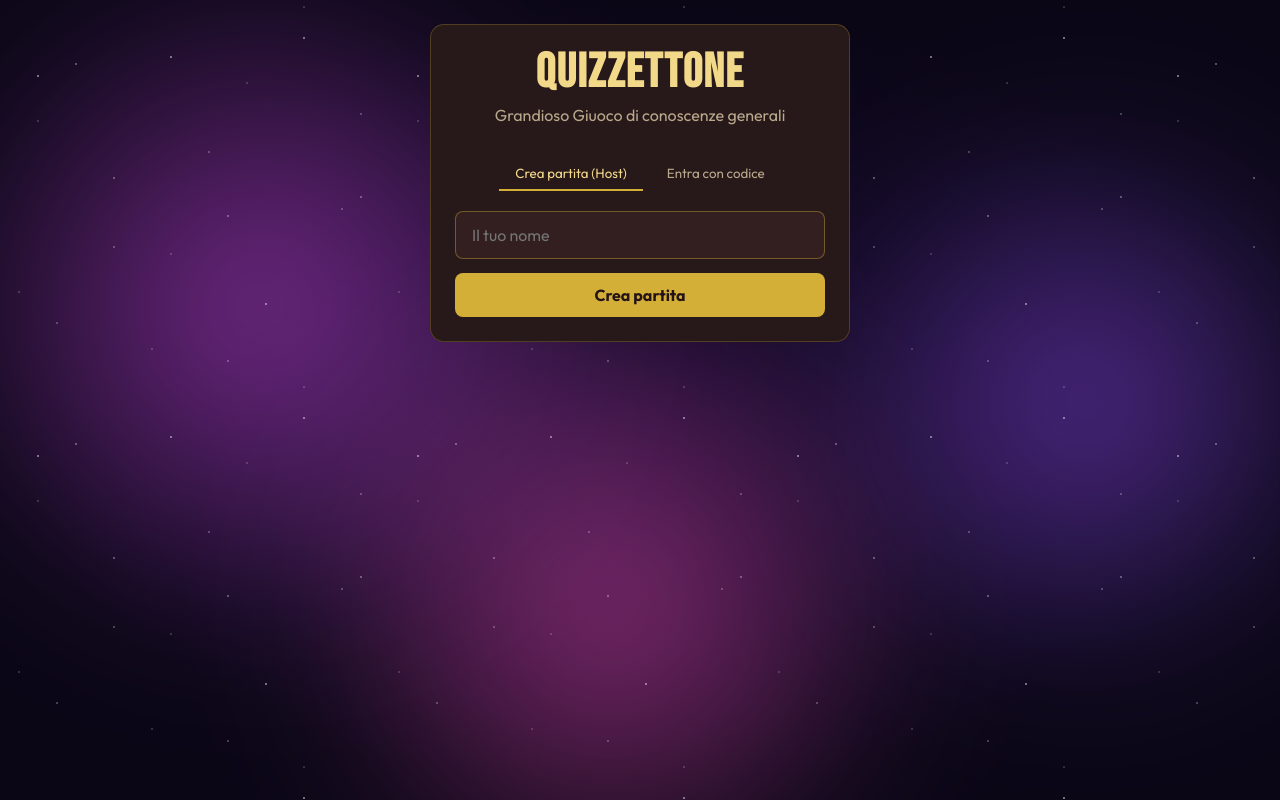
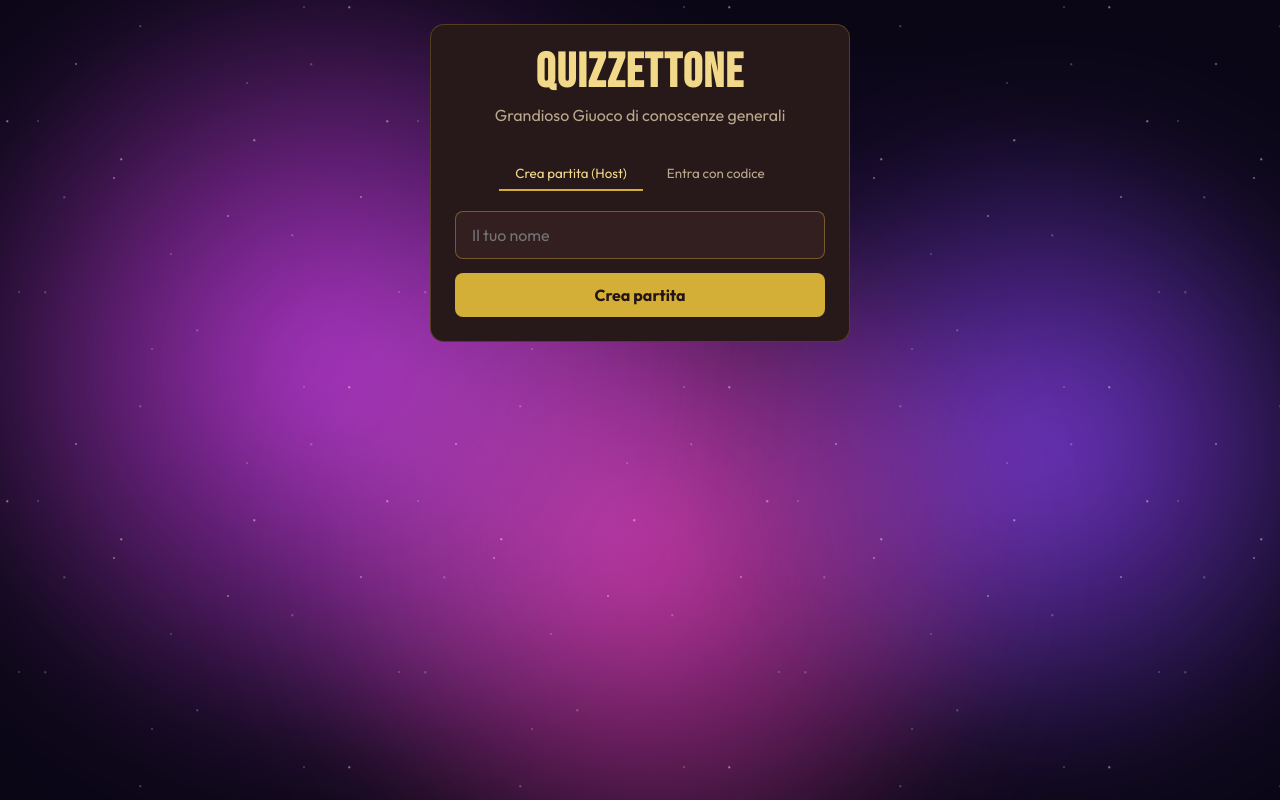
Before and after one commit to PELIPUBICI55/quizzettone2, a React (Vite) app: page / in a window 1280 px wide. Built offline with nearby package versions, Linux system fonts and the light colour scheme.

Commit message:
prova sondo 2

```diff
--- a/src/components/Board.tsx
+++ b/src/components/Board.tsx
@@ -153,25 +153,36 @@ export function Board({ state }: Props) {
       <svg viewBox="0 0 800 800" style={{ width: "100%", maxWidth: 720, display: "block", margin: "0 auto" }}>
         <defs>
           <radialGradient id="cloudHighlight" cx="35%" cy="25%" r="65%">
-            <stop offset="0%" stopColor="#ffffff" stopOpacity="0.55" />
+            <stop offset="0%" stopColor="#ffffff" stopOpacity="0.75" />
             <stop offset="100%" stopColor="#ffffff" stopOpacity="0" />
           </radialGradient>
           <linearGradient id="cloudStreak" x1="0%" y1="0%" x2="100%" y2="100%">
-            <stop offset="0%" stopColor="#e879f9" stopOpacity="0.55" />
-            <stop offset="50%" stopColor="#a855f7" stopOpacity="0.3" />
-            <stop offset="100%" stopColor="#e879f9" stopOpacity="0" />
+            <stop offset="0%" stopColor="#f472f4" stopOpacity="0.8" />
+            <stop offset="50%" stopColor="#a855f7" stopOpacity="0.5" />
+            <stop offset="100%" stopColor="#f472f4" stopOpacity="0" />
           </linearGradient>
-          <filter id="cloudShadow" x="-50%" y="-50%" width="200%" height="200%">
-            <feDropShadow dx="0" dy="7" stdDeviation="7" floodColor="#000" floodOpacity="0.45" />
+          <filter id="cloudShadow" x="-60%" y="-60%" width="220%" height="220%">
+            <feDropShadow dx="0" dy="8" stdDeviation="10" floodColor="#000" floodOpacity="0.55" />
+          </filter>
+          <filter id="bridgeGlow" x="-100%" y="-100%" width="300%" height="300%">
+            <feGaussianBlur stdDeviation="5" result="blur" />
+            <feMerge>
+              <feMergeNode in="blur" />
+              <feMergeNode in="SourceGraphic" />
+            </feMerge>
           </filter>
           <linearGradient id="tileBevel" x1="0%" y1="0%" x2="100%" y2="100%">
-            <stop offset="0%" stopColor="#4a3320" />
-            <stop offset="50%" stopColor="#c99a55" />
-            <stop offset="100%" stopColor="#3a2412" />
+            <stop offset="0%" stopColor="#f0abfc" />
+            <stop offset="50%" stopColor="#a855f7" />
+            <stop offset="100%" stopColor="#5b21b6" />
+          </linearGradient>
+          <linearGradient id="bridgeBase" x1="0%" y1="0%" x2="100%" y2="100%">
+            <stop offset="0%" stopColor="#e879f9" />
+            <stop offset="100%" stopColor="#6d28d9" />
           </linearGradient>
         </defs>
 
-        {/* ponti */}
+        {/* ponti energetici */}
         {state.board.edges.map((edge) => {
           const a = nodePos(edge.a, state.worlds);
           const b = nodePos(edge.b, state.worlds);
@@ -180,7 +191,7 @@ export function Board({ state }: Props) {
           const len = Math.sqrt(dx * dx + dy * dy) || 1;
           const px = -dy / len;
           const py = dx / len;
-          const shadowOffset = 6;
+          const shadowOffset = 7;
           const tiles = Array.from({ length: edge.length }, (_, k) => {
             const t = (k + 1) / (edge.length + 1);
             return lerp(a, b, t);
@@ -194,31 +205,42 @@ export function Board({ state }: Props) {
                 x2={b.x + px * shadowOffset}
                 y2={b.y + py * shadowOffset}
                 stroke="#000000"
-                strokeWidth={12}
+                strokeWidth={14}
                 strokeLinecap="round"
-                opacity={0.35}
+                opacity={0.5}
               />
-              <line x1={a.x} y1={a.y} x2={b.x} y2={b.y} stroke="url(#tileBevel)" strokeWidth={11} strokeLinecap="round" opacity={0.85} />
+              <line
+                x1={a.x}
+                y1={a.y}
+                x2={b.x}
+                y2={b.y}
+                stroke="url(#bridgeBase)"
+                strokeWidth={13}
+                strokeLinecap="round"
+                opacity={0.95}
+                filter="url(#bridgeGlow)"
+              />
               {tiles.map((t, i) => (
                 <g key={i}>
                   <rect
-                    x={t.x - 12 + px * 2}
-                    y={t.y - 12 + py * 2}
-                    width={24}
-                    height={24}
-                    rx={5}
+                    x={t.x - 13 + px * 3}
+                    y={t.y - 13 + py * 3}
+                    width={26}
+                    height={26}
+                    rx={6}
                     fill="#000000"
-                    opacity={0.3}
+                    opacity={0.35}
                   />
                   <rect
-                    x={t.x - 12}
-                    y={t.y - 12}
-                    width={24}
-                    height={24}
-                    rx={5}
+                    x={t.x - 13}
+                    y={t.y - 13}
+                    width={26}
+                    height={26}
+                    rx={6}
                     fill="url(#tileBevel)"
-                    stroke="var(--gold-soft)"
+                    stroke="#ffffff"
                     strokeWidth={1.5}
+                    strokeOpacity={0.7}
                   />
                 </g>
               ))}
--- a/src/index.css
+++ b/src/index.css
@@ -47,49 +47,49 @@ body {
 .galaxy-bg .nebula {
   position: absolute;
   border-radius: 50%;
-  filter: blur(60px);
-  opacity: 0.55;
+  filter: blur(50px);
+  opacity: 0.75;
   mix-blend-mode: screen;
 }
 
 .galaxy-bg .nebula.n1 {
-  width: 60vw;
-  height: 60vw;
-  left: -10%;
-  top: -10%;
-  background: radial-gradient(circle, #c13fd6, transparent 65%);
-  animation: drift1 38s ease-in-out infinite alternate;
+  width: 70vw;
+  height: 70vw;
+  left: -15%;
+  top: -15%;
+  background: radial-gradient(circle, #e33fff, transparent 60%);
+  animation: drift1 14s ease-in-out infinite alternate;
 }
 
 .galaxy-bg .nebula.n2 {
-  width: 50vw;
-  height: 50vw;
-  right: -10%;
-  top: 10%;
-  background: radial-gradient(circle, #7a3fd6, transparent 65%);
-  animation: drift2 46s ease-in-out infinite alternate;
+  width: 60vw;
+  height: 60vw;
+  right: -15%;
+  top: 5%;
+  background: radial-gradient(circle, #8b3fff, transparent 60%);
+  animation: drift2 18s ease-in-out infinite alternate;
 }
 
 .galaxy-bg .nebula.n3 {
-  width: 55vw;
-  height: 55vw;
-  left: 20%;
-  bottom: -20%;
-  background: radial-gradient(circle, #d63f9e, transparent 65%);
-  animation: drift3 52s ease-in-out infinite alternate;
+  width: 65vw;
+  height: 65vw;
+  left: 15%;
+  bottom: -25%;
+  background: radial-gradient(circle, #ff3fc4, transparent 60%);
+  animation: drift3 16s ease-in-out infinite alternate;
 }
 
 @keyframes drift1 {
-  from { transform: translate(0, 0) scale(1); }
-  to { transform: translate(8vw, 6vh) scale(1.15); }
+  from { transform: translate(0, 0) scale(1) rotate(0deg); }
+  to { transform: translate(18vw, 14vh) scale(1.35) rotate(25deg); }
 }
 @keyframes drift2 {
-  from { transform: translate(0, 0) scale(1); }
-  to { transform: translate(-6vw, 8vh) scale(1.1); }
+  from { transform: translate(0, 0) scale(1) rotate(0deg); }
+  to { transform: translate(-16vw, 16vh) scale(1.25) rotate(-20deg); }
 }
 @keyframes drift3 {
-  from { transform: translate(0, 0) scale(1); }
-  to { transform: translate(5vw, -6vh) scale(1.2); }
+  from { transform: translate(0, 0) scale(1) rotate(0deg); }
+  to { transform: translate(14vw, -14vh) scale(1.3) rotate(18deg); }
 }
 
 .galaxy-bg .stars,
@@ -109,18 +109,27 @@ body {
     radial-gradient(1px 1px at 95% 30%, #fff, transparent);
   background-repeat: repeat;
   background-size: 380px 380px;
-  opacity: 0.8;
+  opacity: 0.85;
+}
+
+.galaxy-bg .stars {
+  animation: starfield-shift 25s linear infinite;
 }
 
 .galaxy-bg .stars::after {
   content: "";
   background-position: 190px 140px;
-  animation: twinkle 4s ease-in-out infinite alternate;
+  animation: twinkle 1.6s ease-in-out infinite alternate;
+}
+
+@keyframes starfield-shift {
+  from { background-position: 0 0; }
+  to { background-position: 380px 380px; }
 }
 
 @keyframes twinkle {
-  from { opacity: 0.25; }
-  to { opacity: 0.9; }
+  from { opacity: 0.15; }
+  to { opacity: 1; }
 }
 
 h1,
@@ -595,12 +604,12 @@ input {
 .cloud-float {
   transform-box: fill-box;
   transform-origin: center;
-  animation: cloud-bob 5.5s ease-in-out infinite;
+  animation: cloud-bob 3.6s ease-in-out infinite;
 }
 
 @keyframes cloud-bob {
-  0%, 100% { transform: translateY(0); }
-  50% { transform: translateY(-8px); }
+  0%, 100% { transform: translateY(0) rotate(-2deg); }
+  50% { transform: translateY(-18px) rotate(2deg); }
 }
 
 .dice-overlay {
@@ -612,7 +621,7 @@ input {
   align-items: center;
   justify-content: center;
   gap: 1.25rem;
-  background: rgba(6, 3, 12, 0.55);
+  background: rgba(6, 3, 12, 0.72);
   pointer-events: none;
   opacity: 0;
   animation: dice-overlay-fade 1.8s ease forwards;
@@ -626,15 +635,15 @@ input {
 }
 
 .dice-scene {
-  perspective: 700px;
-  width: 96px;
-  height: 96px;
+  perspective: 800px;
+  width: 120px;
+  height: 120px;
 }
 
 .dice-cube {
   position: relative;
-  width: 96px;
-  height: 96px;
+  width: 120px;
+  height: 120px;
   transform-style: preserve-3d;
   transition: transform 1.3s cubic-bezier(0.2, 0.7, 0.3, 1);
 }
@@ -642,22 +651,22 @@ input {
 .dice-face {
   position: absolute;
   inset: 0;
-  width: 96px;
-  height: 96px;
+  width: 120px;
+  height: 120px;
   background: linear-gradient(150deg, #fff8ec, #e7d9b8);
   border: 3px solid #241417;
-  border-radius: 16px;
-  box-shadow: inset 0 0 12px rgba(0, 0, 0, 0.2);
+  border-radius: 18px;
+  box-shadow: inset 0 0 14px rgba(0, 0, 0, 0.2), 0 0 24px rgba(232, 121, 249, 0.5);
   display: grid;
   grid-template-columns: repeat(3, 1fr);
   grid-template-rows: repeat(3, 1fr);
-  padding: 14px;
+  padding: 16px;
   box-sizing: border-box;
 }
 
 .dice-pip {
-  width: 15px;
-  height: 15px;
+  width: 18px;
+  height: 18px;
   border-radius: 50%;
   background: #241417;
   justify-self: center;
@@ -675,12 +684,12 @@ input {
 .pip-bc { grid-column: 2; grid-row: 3; }
 .pip-br { grid-column: 3; grid-row: 3; }
 
-.dice-face--front { transform: translateZ(48px); }
-.dice-face--back { transform: rotateY(180deg) translateZ(48px); }
-.dice-face--right { transform: rotateY(90deg) translateZ(48px); }
-.dice-face--left { transform: rotateY(-90deg) translateZ(48px); }
-.dice-face--top { transform: rotateX(90deg) translateZ(48px); }
-.dice-face--bottom { transform: rotateX(-90deg) translateZ(48px); }
+.dice-face--front { transform: translateZ(60px); }
+.dice-face--back { transform: rotateY(180deg) translateZ(60px); }
+.dice-face--right { transform: rotateY(90deg) translateZ(60px); }
+.dice-face--left { transform: rotateY(-90deg) translateZ(60px); }
+.dice-face--top { transform: rotateX(90deg) translateZ(60px); }
+.dice-face--bottom { transform: rotateX(-90deg) translateZ(60px); }
 
 .dice-result-label {
   font-family: var(--font-display);
```
